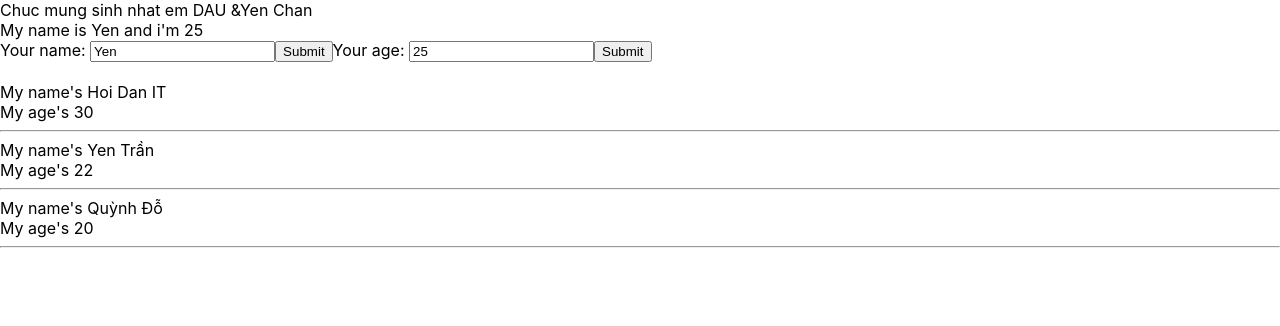
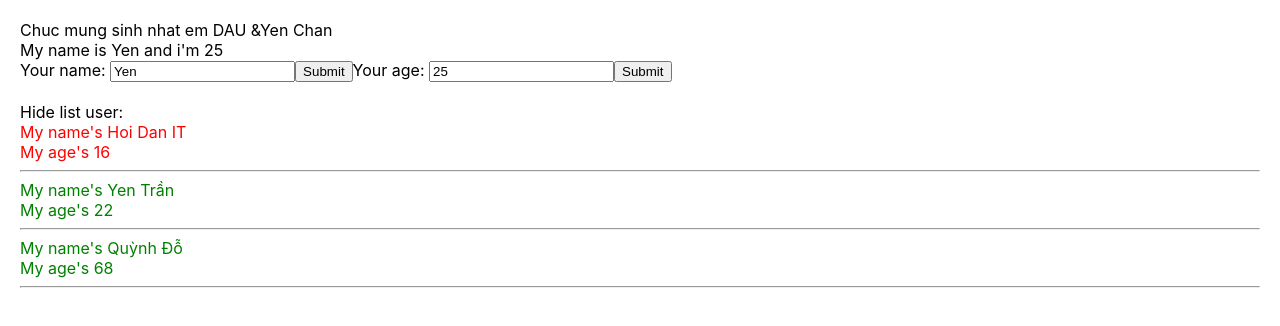
Before and after one commit to yenchs07/test-demo-react, a React (Create React App) app: page / in a window 1280 px wide. Shown: the top 326 px of the page. Built offline with nearby package versions, Linux system fonts and the light colour scheme.

Commit message:
ap dung dieu kien

```diff
--- a/src/App.css
+++ b/src/App.css
@@ -1,4 +1,15 @@
+
+.red{
+  color: red;
+}
+.green{
+  color: green;
+}
+
+
+
 body {
+  padding: 20px;
   margin: 0;
   font-family: -apple-system, BlinkMacSystemFont, 'Segoe UI', 'Roboto', 'Oxygen',
     'Ubuntu', 'Cantarell', 'Fira Sans', 'Droid Sans', 'Helvetica Neue',
--- a/src/components/DisplayInfor.js
+++ b/src/components/DisplayInfor.js
@@ -4,21 +4,37 @@
 
 
 class DisplayInfor extends React.Component {
+    state = {
+        isShowListUser: true
+    }
+    handleShowHide = () => {
+        this.setState({
+            isShowListUser: !this.state.isShowListUser
+        })
+    }
     render() {
         const { listUsers } = this.props;//object
         // const listUsers = this.props.listUsers;
-        console.log(listUsers);
+        // console.log(listUsers);
+        // console.table(listUsers)
         // console.log(this.props);
         return (
-            //destructuring array/object
+            <div>
+                <div>
+                    <span onClick={() => { this.handleShowHide() }}>
 
-            //props => viet tắt properties
+                        {
+                            this.state.isShowListUser === true ? "Hide list user: " : "Show list user: "}
+                    </span>
+                </div>
+                {this.state.isShowListUser &&
+
                     <div>
                         {listUsers.map((user, index) => {
 
                             return (
 
-                        <div key={user.id}>
+                                <div key={user.id} className={+user.age > 18 ? "green" : "red"}>
                                     <div>My name's {user.name}</div>
                                     <div>My age's {user.age}</div>
                                     <hr />
@@ -26,17 +42,15 @@
                             )
 
                         })}
-                {/* <div>My name's {this.props.name}</div>
-                <div>sap chec toi noi{this.props.age}</div>
-                <hr />
-                <div>My name's {this.props.name}</div>
-                <div>sap chec toi noi{this.props.age}</div>
-                <hr />
-                <div>My name's {this.props.name}</div>
-                <div>sap chec toi noi{this.props.age}</div> */}
 
+
+
+
+                    </div>
+                }
             </div>
         )
     }
+
 }
 export default DisplayInfor;
--- a/src/components/MyComponents.js
+++ b/src/components/MyComponents.js
@@ -8,9 +8,9 @@
 class MyComponent extends React.Component {
     state = {
         listUsers: [
-            { id: 1, name: "Hoi Dan IT", age: "30" },
+            { id: 1, name: "Hoi Dan IT", age: "16" },
             { id: 2, name: "Yen Trần", age: "22" },
-            { id: 3, name: "Quỳnh Đỗ", age: "20" },
+            { id: 3, name: "Quỳnh Đỗ", age: "68" },
 
         ]
     }
--- a/src/index.js
+++ b/src/index.js
@@ -8,9 +8,9 @@
 const root = ReactDOM.createRoot(document.getElementById('root'));
 root.render(
   <Provider store={store}>
-    <React.StrictMode>
-      <App />
-    </React.StrictMode>
+    {/* <React.StrictMode> */}
+    <App />
+    {/* </React.StrictMode> */}
   </Provider>
 );
 
```
Lines whose indentation alone changed are shown as unchanged.
